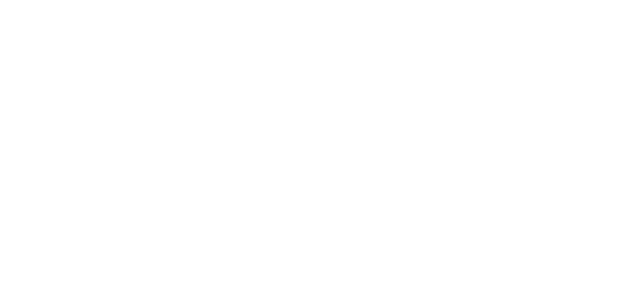
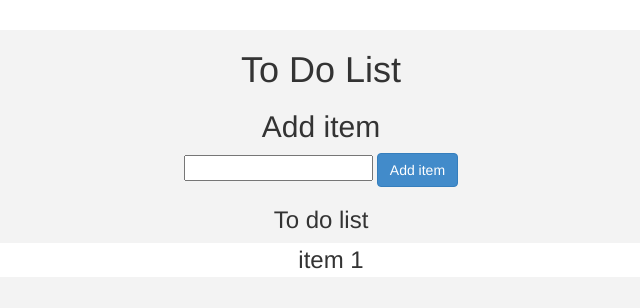
Before and after one commit to LandingHeart/web-dev-class, a plain HTML site: page todolist/index.html in a window 1280 px wide. Shown: the whole page, without its empty margins (319-959 px from the left). Drawn offline with Linux system fonts and the light colour scheme.

Commit message:
note 1, class 1

```diff
--- a/todolist/css/main.css
+++ b/todolist/css/main.css
@@ -0,0 +1,26 @@
+body {
+  background-color: white;
+}
+
+.todo {
+  width: 800px;
+  height: 800px;
+  background-color: #f3f3f3;
+  text-align: center;
+  margin-top: 30px;
+  border-radius: 5px;
+}
+
+li {
+  font-size: x-large;
+  background-color: white;
+  width: 100%;
+  height: auto;
+  margin: 10px;
+}
+
+ul {
+  list-style-type: none;
+  padding: 0px;
+  margin: 0px;
+}
--- a/todolist/index.html
+++ b/todolist/index.html
@@ -4,7 +4,21 @@
     <meta charset="UTF-8" />
     <meta http-equiv="X-UA-Compatible" content="IE=edge" />
     <meta name="viewport" content="width=device-width, initial-scale=1.0" />
-    <title>To Do List</title>
+    <title>To Do</title>
+    <script src="./js/main.js"></script>
+    <link rel="stylesheet" href="css/main.css" />
+    <link rel="stylesheet" href="css/bootstrap.min.css" />
   </head>
-  <body></body>
+  <body>
+    <div class="container todo" id="todo">
+      <h1>To Do List</h1>
+      <h2>Add item</h2>
+      <input type="text" id="input" />
+      <button class="btn btn-primary" onclick="AddItem()">Add item</button>
+      <h3>To do list</h3>
+      <ul id="ul-list-item">
+        <li>item 1</li>
+      </ul>
+    </div>
+  </body>
 </html>
--- a/todolist/js/main.js
+++ b/todolist/js/main.js
@@ -0,0 +1,8 @@
+function AddItem() {
+  let input = document.getElementById("input").value;
+  let ul = document.getElementById("ul-list-item");
+  let li = document.createElement("li");
+  li.appendChild(document.createTextNode(`${input}`));
+  ul.appendChild(li);
+  console.log(input);
+}
```
Also changed, not shown: 3 other files.
